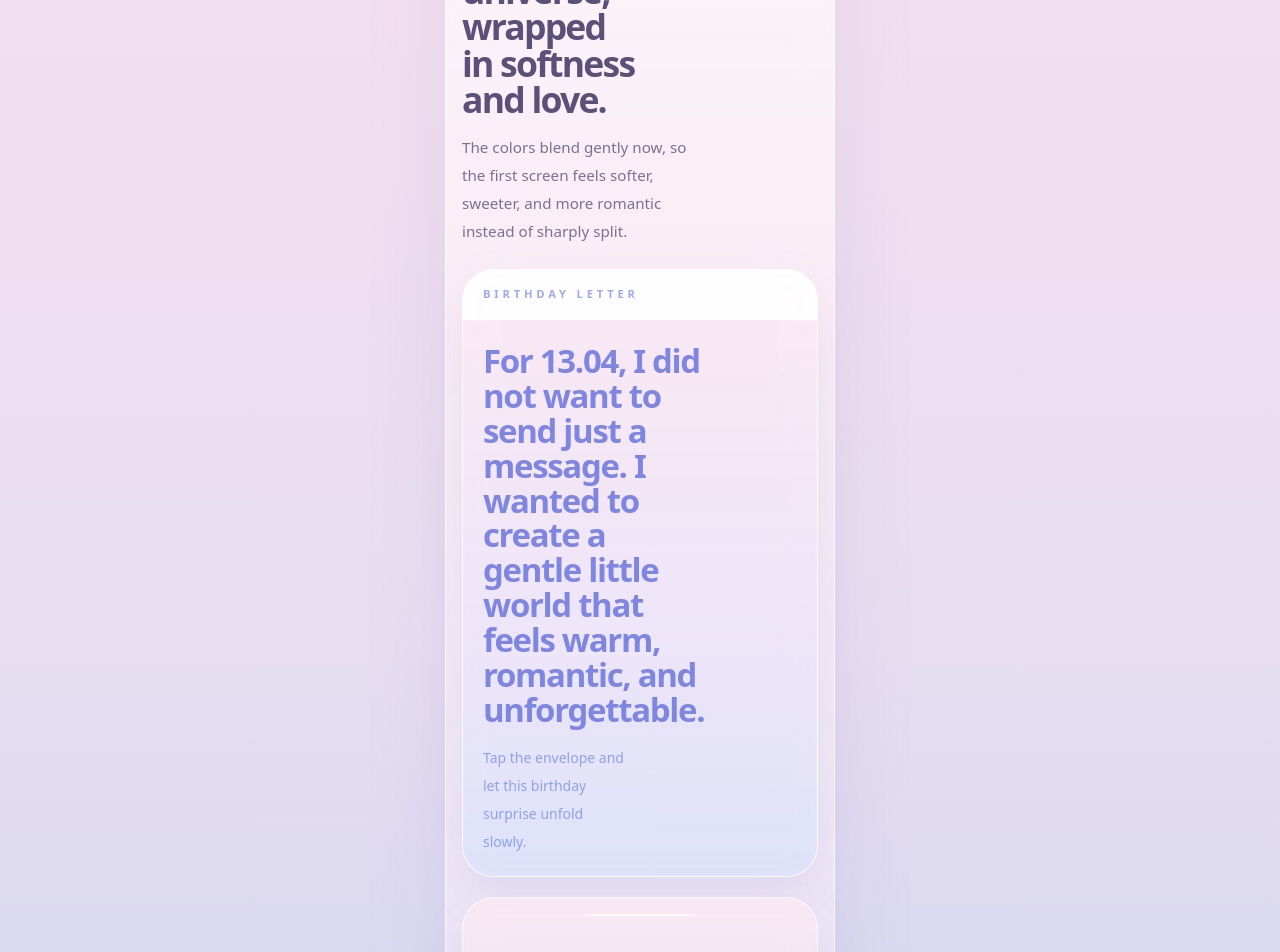
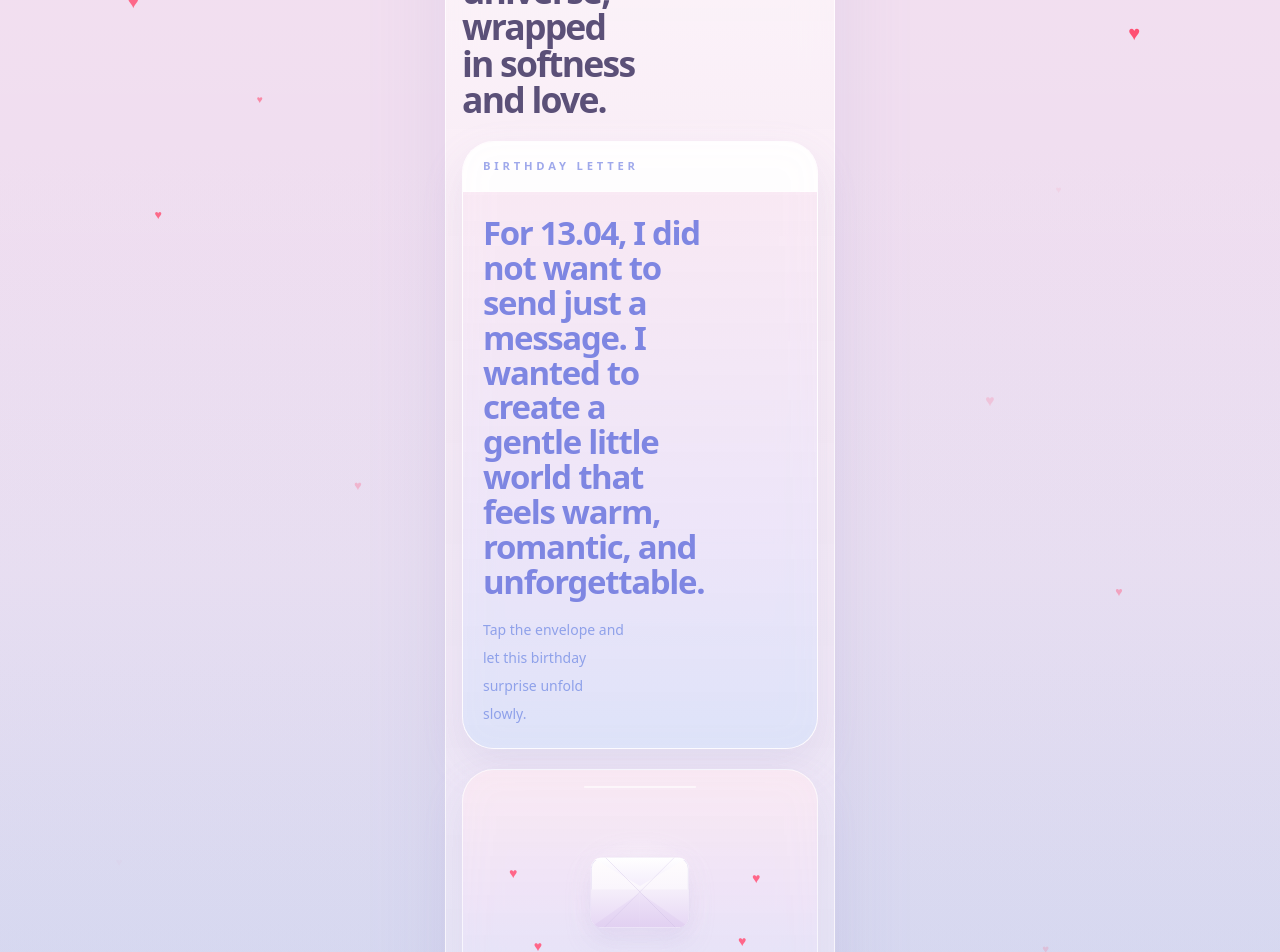
Before and after one commit to arunjack033-tech/silent-universe, a Next.js app: page / in a window 1280 px wide. Shown: the part 260-1212 px from the top of the page. Built offline with nearby package versions, Linux system fonts and the light colour scheme.

Commit message:
full page color update

```diff
--- a/app/globals.css
+++ b/app/globals.css
@@ -125,23 +125,23 @@ body {
 .dream-card {
   border: 1px solid rgba(255, 255, 255, 0.82);
   background:
-    linear-gradient(160deg, rgba(255, 253, 250, 0.98) 0%, rgba(251, 243, 249, 0.96) 44%, rgba(241, 232, 247, 0.94) 76%, rgba(228, 233, 249, 0.92) 100%);
-  box-shadow: 0 22px 58px rgba(161, 146, 189, 0.15);
+    linear-gradient(160deg, rgba(255, 252, 250, 0.98) 0%, rgba(248, 239, 248, 0.96) 44%, rgba(236, 228, 246, 0.94) 76%, rgba(226, 232, 249, 0.92) 100%);
+  box-shadow: 0 22px 58px rgba(167, 152, 197, 0.15);
   backdrop-filter: blur(10px);
 }
 
 .dream-card-soft {
   border: 1px solid rgba(255, 255, 255, 0.8);
   background:
-    linear-gradient(160deg, rgba(255, 253, 250, 0.99) 0%, rgba(252, 243, 249, 0.97) 46%, rgba(243, 233, 248, 0.95) 78%, rgba(232, 236, 248, 0.94) 100%);
-  box-shadow: 0 18px 44px rgba(156, 140, 189, 0.14);
+    linear-gradient(160deg, rgba(255, 252, 251, 0.99) 0%, rgba(249, 240, 248, 0.97) 46%, rgba(239, 229, 247, 0.95) 78%, rgba(228, 233, 248, 0.94) 100%);
+  box-shadow: 0 18px 44px rgba(162, 146, 194, 0.14);
   backdrop-filter: blur(10px);
 }
 
 .dream-card-deep {
   border: 1px solid rgba(255, 255, 255, 0.54);
-  background: linear-gradient(160deg, rgba(114, 118, 195, 0.98) 0%, rgba(142, 138, 212, 0.96) 52%, rgba(215, 197, 238, 0.94) 100%);
-  box-shadow: 0 24px 58px rgba(122, 120, 187, 0.26);
+  background: linear-gradient(160deg, rgba(200, 181, 239, 0.98) 0%, rgba(166, 147, 222, 0.96) 52%, rgba(138, 123, 206, 0.94) 100%);
+  box-shadow: 0 24px 58px rgba(142, 130, 199, 0.26);
 }
 
 .gem-sparkles {
--- a/components/romantic/ReferenceBirthdayIntro.tsx
+++ b/components/romantic/ReferenceBirthdayIntro.tsx
@@ -32,6 +32,70 @@ function fadeMotion(delay = 0) {
     animate: { opacity: 1, y: 0 },
     transition: { duration: 0.68, delay, ease: "easeOut" as const },
   };
+}
+
+function IntroLiveHearts() {
+  const hearts = [
+    { top: "18%", left: "10%", size: "text-lg", delay: "0s", duration: "3.4s" },
+    { top: "24%", left: "20%", size: "text-xs", delay: "0.8s", duration: "4.2s" },
+    { top: "32%", left: "12%", size: "text-sm", delay: "1.1s", duration: "3.8s" },
+    { top: "20%", right: "11%", size: "text-lg", delay: "0.3s", duration: "3.6s" },
+    { top: "30%", right: "17%", size: "text-xs", delay: "1.4s", duration: "4s" },
+    { bottom: "22%", left: "9%", size: "text-sm", delay: "1.8s", duration: "3.7s" },
+    { bottom: "14%", right: "18%", size: "text-xs", delay: "2.1s", duration: "4.1s" },
+  ];
+
+  return (
+    <>
+      {hearts.map((heart, index) => (
+        <span
+          key={index}
+          className={`pointer-events-none absolute text-[#ff4f72] ${heart.size} live-heart`}
+          style={{
+            top: heart.top,
+            left: heart.left,
+            right: heart.right,
+            bottom: heart.bottom,
+            animationDelay: heart.delay,
+            animationDuration: heart.duration,
+          }}
+        >
+          {"\u2665"}
+        </span>
+      ))}
+    </>
+  );
+}
+
+function RisingHearts() {
+  const hearts = [
+    { left: "14%", delay: "0s", duration: "5.2s", size: "text-sm" },
+    { left: "28%", delay: "1.2s", duration: "6s", size: "text-xs" },
+    { right: "22%", delay: "0.8s", duration: "5.8s", size: "text-sm" },
+    { right: "12%", delay: "1.8s", duration: "6.2s", size: "text-xs" },
+  ];
+
+  return (
+    <>
+      {hearts.map((heart, index) => (
+        <span
+          key={index}
+          className={`pointer-events-none absolute bottom-10 text-[#ff5d84] ${heart.size}`}
+          style={{
+            left: heart.left,
+            right: heart.right,
+            animationName: "riseHeart",
+            animationTimingFunction: "linear",
+            animationIterationCount: "infinite",
+            animationDuration: heart.duration,
+            animationDelay: heart.delay,
+          }}
+        >
+          {"\u2665"}
+        </span>
+      ))}
+    </>
+  );
 }
 
 export function Header({
@@ -117,12 +181,16 @@ export function EnvelopeCard({ onOpen, ariaLabel }: { onOpen: () => void; ariaLa
           {"\u2665"}
         </span>
       ))}
-      <div className="absolute left-1/2 top-1/2 flex h-[5.3rem] w-[7rem] -translate-x-1/2 -translate-y-1/2 items-center justify-center rounded-[1.2rem]">
-        <div className="absolute inset-0 rounded-[1.25rem] bg-[radial-gradient(circle_at_center,rgba(255,255,255,0.65),rgba(255,255,255,0.06)_72%)] blur-md" />
-        <div className="relative h-[4.15rem] w-[5.7rem] overflow-hidden rounded-[0.9rem] border border-white/70 bg-[linear-gradient(180deg,#fff9fb_0%,#f0e7fb_100%)] shadow-[0_12px_26px_rgba(178,159,214,0.24)]">
-          <div className="absolute inset-x-0 bottom-0 h-[56%] bg-[linear-gradient(180deg,rgba(247,238,250,0.78)_0%,rgba(228,212,242,0.96)_100%)]" />
-          <div className="absolute inset-x-0 top-0 h-[55%] bg-[linear-gradient(180deg,rgba(255,252,253,1)_0%,rgba(237,226,248,0.98)_100%)] [clip-path:polygon(0_0,50%_84%,100%_0,100%_100%,0_100%)]" />
-          <div className="absolute inset-0 bg-[linear-gradient(135deg,transparent_49.2%,rgba(197,180,224,0.4)_49.6%,transparent_50.2%),linear-gradient(225deg,transparent_49.2%,rgba(197,180,224,0.4)_49.6%,transparent_50.2%)]" />
+      <div className="absolute left-1/2 top-1/2 flex h-[5.7rem] w-[7.4rem] -translate-x-1/2 -translate-y-1/2 items-center justify-center rounded-[1.2rem]">
+        <div className="absolute inset-0 rounded-[1.3rem] bg-[radial-gradient(circle_at_center,rgba(255,255,255,0.72),rgba(255,255,255,0.06)_72%)] blur-md" />
+        <div className="relative h-[4.35rem] w-[6.1rem] overflow-hidden rounded-[0.7rem] bg-[linear-gradient(180deg,#fffdfd_0%,#f4edfc_100%)] shadow-[0_12px_26px_rgba(178,159,214,0.24)]">
+          <div className="absolute inset-0 rounded-[0.7rem] border border-[rgba(232,225,245,0.9)]" />
+          <div className="absolute inset-x-0 bottom-0 h-[54%] bg-[linear-gradient(180deg,rgba(245,238,250,0.94)_0%,rgba(229,214,244,0.96)_100%)]" />
+          <div className="absolute left-0 top-[51%] h-[49%] w-1/2 [clip-path:polygon(0_100%,100%_0,100%_100%)] bg-[linear-gradient(180deg,rgba(238,227,248,0.92)_0%,rgba(225,208,241,0.98)_100%)]" />
+          <div className="absolute right-0 top-[51%] h-[49%] w-1/2 [clip-path:polygon(0_0,100%_100%,0_100%)] bg-[linear-gradient(180deg,rgba(238,227,248,0.92)_0%,rgba(225,208,241,0.98)_100%)]" />
+          <div className="absolute left-0 right-0 top-0 h-[53%] [clip-path:polygon(0_0,50%_78%,100%_0)] bg-[linear-gradient(180deg,rgba(255,255,255,1)_0%,rgba(241,232,251,0.98)_100%)]" />
+          <div className="absolute left-0 top-0 h-full w-full bg-[linear-gradient(135deg,transparent_49.2%,rgba(201,186,226,0.36)_49.7%,transparent_50.2%)]" />
+          <div className="absolute left-0 top-0 h-full w-full bg-[linear-gradient(225deg,transparent_49.2%,rgba(201,186,226,0.36)_49.7%,transparent_50.2%)]" />
         </div>
       </div>
     </motion.button>
@@ -145,8 +213,8 @@ export function ReferenceBirthdayIntro({ copy, language, onLanguageChange, onOpe
   const stageCopy =
     language === "ta"
       ? {
-          appLabel: "பிறந்தநாள் ஆச்சரிய அனுபவம்",
-          introEyebrow: "13.04",
+          appLabel: "Happy Birthday My Dear Devil",
+          introEyebrow: "11:11",
           introTitle: "மென்மையும் காதலும் கலந்த ஒரு சிறிய பிறந்தநாள் உலகம்.",
           introDescription: "இங்கு நிறங்கள் மெதுவாக கலக்கின்றன. அதனால் இந்த முதல் பக்கம் இன்னும் இனிமையாகவும் மென்மையாகவும் காதலாகவும் தோன்றுகிறது.",
           introCardLabel: "பிறந்தநாள் கடிதம்",
@@ -156,8 +224,8 @@ export function ReferenceBirthdayIntro({ copy, language, onLanguageChange, onOpe
           promiseValue: "இந்த உறையை ஒரு முறை தொட்டால், முழு காதல் கதை தொடங்கும்.",
         }
       : {
-          appLabel: "Birthday surprise experience",
-          introEyebrow: "13.04",
+          appLabel: "Happy Birthday My Dear Devil",
+          introEyebrow: "11:11",
           introTitle: "A little birthday universe, wrapped in softness and love.",
           introDescription: "The colors blend gently now, so the first screen feels softer, sweeter, and more romantic instead of sharply split.",
           introCardLabel: "Birthday letter",
@@ -170,6 +238,8 @@ export function ReferenceBirthdayIntro({ copy, language, onLanguageChange, onOpe
   return (
     <div className="relative min-h-screen overflow-hidden bg-[linear-gradient(180deg,#f4dcef_0%,#efdcef_28%,#e8def1_58%,#cfd7f0_100%)] px-4 py-3 text-[#57446f]">
       <div className="pointer-events-none absolute inset-0 bg-[linear-gradient(180deg,rgba(255,255,255,0.14)_0%,rgba(255,255,255,0.04)_36%,rgba(160,170,224,0.06)_100%)]" />
+      <IntroLiveHearts />
+      <RisingHearts />
       <motion.div
         className="relative mx-auto min-h-[calc(100vh-1.5rem)] w-full max-w-[24.375rem] rounded-[2rem] border border-white/72 bg-[linear-gradient(180deg,rgba(255,251,253,0.8)_0%,rgba(251,240,247,0.78)_38%,rgba(241,233,247,0.76)_74%,rgba(230,234,248,0.78)_100%)] px-4 pb-4 pt-3 shadow-[0_22px_80px_rgba(157,145,202,0.16)] backdrop-blur-[18px]"
         initial={{ opacity: 0, y: 18 }}
@@ -189,11 +259,6 @@ export function ReferenceBirthdayIntro({ copy, language, onLanguageChange, onOpe
         <motion.h1 {...fadeMotion(0.18)} className="relative z-10 max-w-[8.5ch] text-[2.22rem] font-bold leading-[1.02] tracking-[-0.05em] text-[#5b5078]">
           {stageCopy.introTitle}
         </motion.h1>
-        {stageCopy.introDescription ? (
-          <motion.p {...fadeMotion(0.24)} className="relative z-10 mt-4 max-w-[27ch] text-[0.95rem] leading-7 text-[#7c6f91]">
-            {stageCopy.introDescription}
-          </motion.p>
-        ) : null}
         <div className="mt-6 space-y-5">
           <LetterCard copy={{ ...copy, introCardLabel: stageCopy.introCardLabel, introCardText: stageCopy.introCardText, introCardSubtext: stageCopy.introCardSubtext }} />
           <EnvelopeCard onOpen={onOpen} ariaLabel={copy.openEnvelopeAria} />
```
Also changed, not shown: app/page.tsx (+6 -6 lines).
